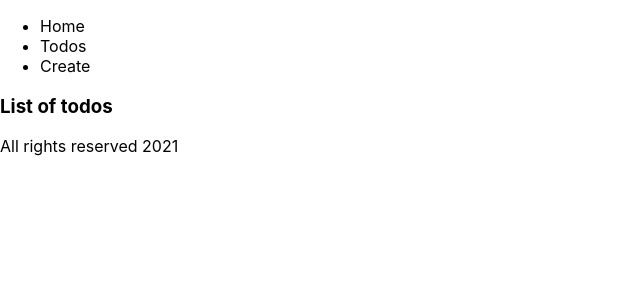
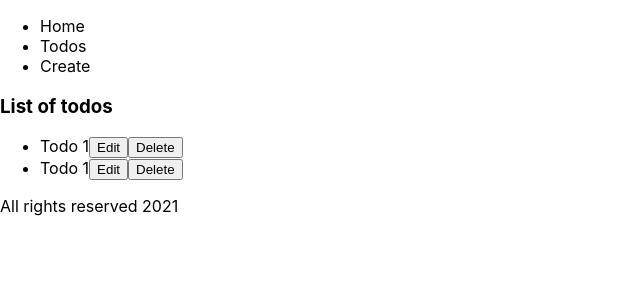
Before and after one commit to darrylmangibin/next-context-api, a Next.js app: page /todos in a window 1280 px wide. Shown: the top 300 px of the page, without its empty margins (0-640 px from the left). Built offline with nearby package versions, Linux system fonts and the light colour scheme.

Commit message:
Add Todo item to display list of todos

```diff
--- /dev/null
+++ b/components/todos/todo-item.tsx
@@ -0,0 +1,20 @@
+import React from 'react';
+import Link from 'next/link';
+
+const TodoItem: React.FC = () => {
+  return (
+    <li>
+      <Link href='/todos/[id]' as={`/todos/1`}>
+        Todo 1
+      </Link>
+      <button>
+        <Link href='/todos/[id]/edit' as={`/todos/1/edit`}>
+          Edit
+        </Link>
+      </button>
+      <button>Delete</button>
+    </li>
+  );
+};
+
+export default TodoItem;
--- a/pages/todos/index.tsx
+++ b/pages/todos/index.tsx
@@ -1,10 +1,16 @@
 import React from 'react';
 import { NextPage } from 'next';
+
+import TodoItem from '../../components/todos/todo-item';
 
 const TodosPage: NextPage = () => {
   return (
     <div>
       <h3>List of todos</h3>
+      <ul>
+        <TodoItem />
+        <TodoItem />
+      </ul>
     </div>
   );
 };
```
